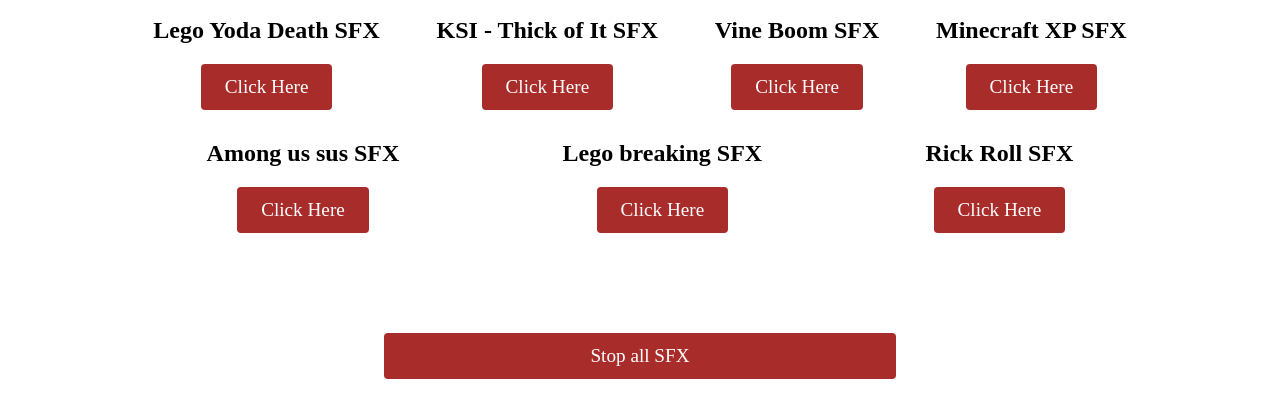
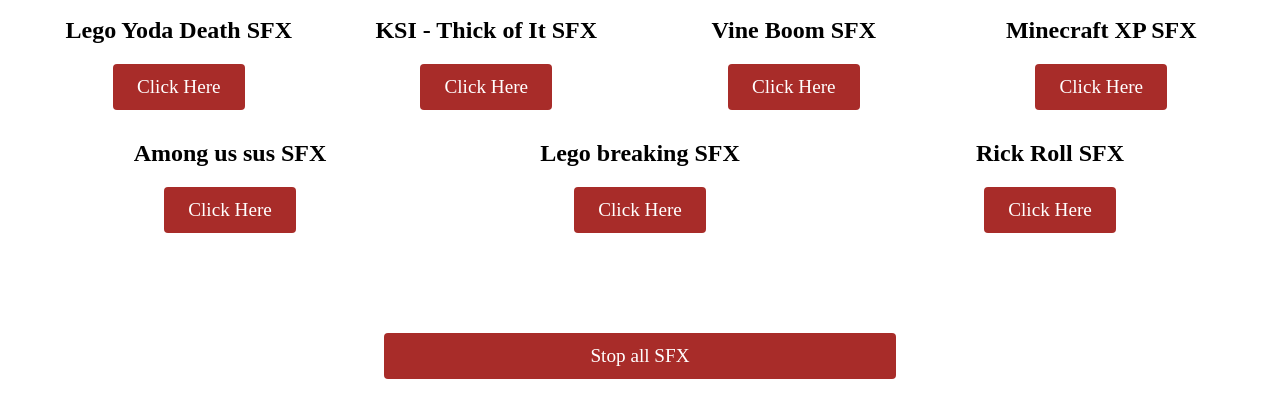
Before and after one commit to Wafiq5/r-and-j-sfx, a plain HTML site: page index.html in a window 1280 px wide. Shown: the part 75-492 px from the top of the page. Drawn offline with Linux system fonts and the light colour scheme; a web font is replaced by a local one.

Commit message:
Update style.css

```diff
--- a/style.css
+++ b/style.css
@@ -23,7 +23,7 @@
     align-items: stretch;
     padding: 0 30px;
     flex-wrap: wrap;
-    max-width: 1000px;
+    max-width: 1200px;
 }
 
 .sfx-div{
@@ -32,6 +32,7 @@
     align-items: center;
     gap: 20px;
     flex-grow: 1;
+    width: 230px;
 }
 
 button{
```
